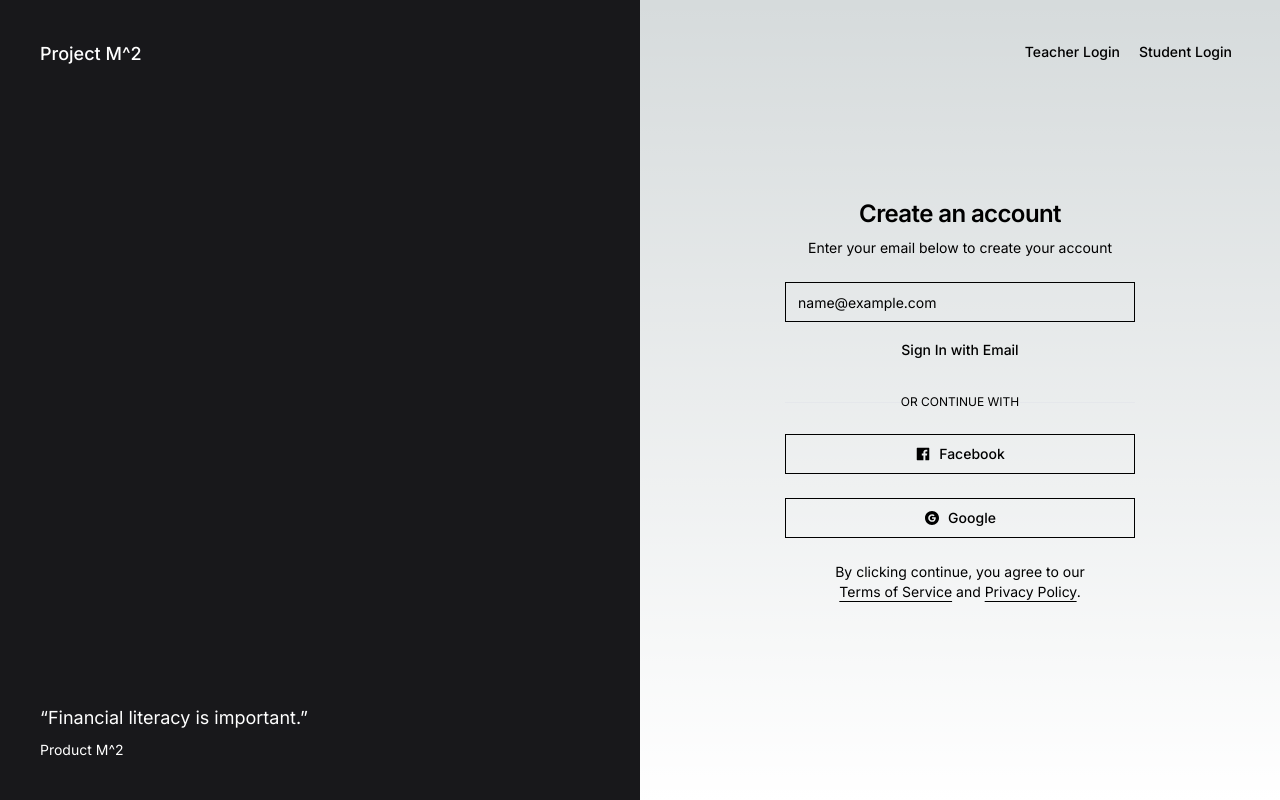
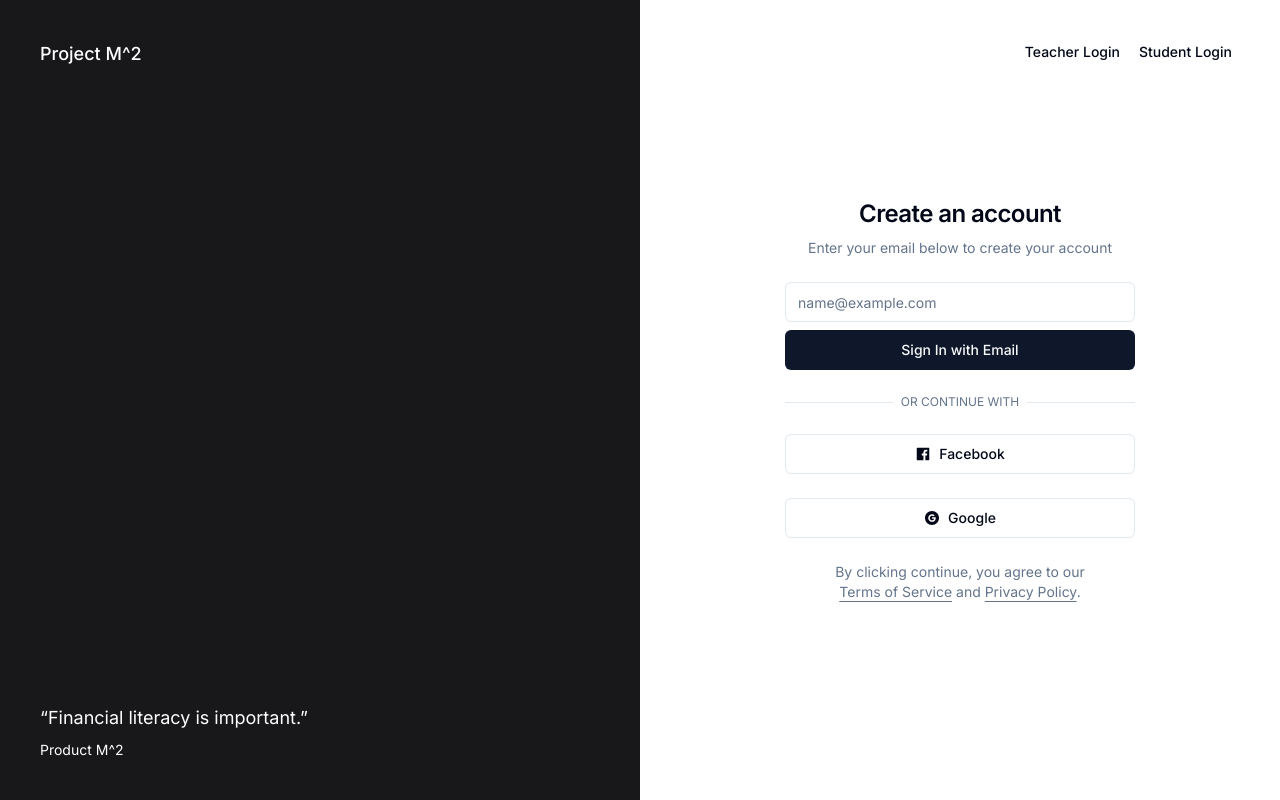
Before and after one commit to cfghk23/Team-5, a Next.js app in the folder frontEnd/my-app/: page / in a window 1280 px wide. Built offline with nearby package versions, Linux system fonts and the light colour scheme.

Commit message:
Fix the css

```diff
--- a/frontEnd/my-app/src/app/globals.css
+++ b/frontEnd/my-app/src/app/globals.css
@@ -2,26 +2,75 @@
 @tailwind components;
 @tailwind utilities;
 
-:root {
-  --foreground-rgb: 0, 0, 0;
-  --background-start-rgb: 214, 219, 220;
-  --background-end-rgb: 255, 255, 255;
-}
+@layer base {
+  :root {
+    --background: 0 0% 100%;
+    --foreground: 222.2 84% 4.9%;
 
-@media (prefers-color-scheme: dark) {
-  :root {
-    --foreground-rgb: 255, 255, 255;
-    --background-start-rgb: 0, 0, 0;
-    --background-end-rgb: 0, 0, 0;
+    --card: 0 0% 100%;
+    --card-foreground: 222.2 84% 4.9%;
+
+    --popover: 0 0% 100%;
+    --popover-foreground: 222.2 84% 4.9%;
+
+    --primary: 222.2 47.4% 11.2%;
+    --primary-foreground: 210 40% 98%;
+
+    --secondary: 210 40% 96.1%;
+    --secondary-foreground: 222.2 47.4% 11.2%;
+
+    --muted: 210 40% 96.1%;
+    --muted-foreground: 215.4 16.3% 46.9%;
+
+    --accent: 210 40% 96.1%;
+    --accent-foreground: 222.2 47.4% 11.2%;
+
+    --destructive: 0 84.2% 60.2%;
+    --destructive-foreground: 210 40% 98%;
+
+    --border: 214.3 31.8% 91.4%;
+    --input: 214.3 31.8% 91.4%;
+    --ring: 222.2 84% 4.9%;
+
+    --radius: 0.5rem;
+  }
+
+  .dark {
+    --background: 222.2 84% 4.9%;
+    --foreground: 210 40% 98%;
+
+    --card: 222.2 84% 4.9%;
+    --card-foreground: 210 40% 98%;
+
+    --popover: 222.2 84% 4.9%;
+    --popover-foreground: 210 40% 98%;
+
+    --primary: 210 40% 98%;
+    --primary-foreground: 222.2 47.4% 11.2%;
+
+    --secondary: 217.2 32.6% 17.5%;
+    --secondary-foreground: 210 40% 98%;
+
+    --muted: 217.2 32.6% 17.5%;
+    --muted-foreground: 215 20.2% 65.1%;
+
+    --accent: 217.2 32.6% 17.5%;
+    --accent-foreground: 210 40% 98%;
+
+    --destructive: 0 62.8% 30.6%;
+    --destructive-foreground: 210 40% 98%;
+
+    --border: 217.2 32.6% 17.5%;
+    --input: 217.2 32.6% 17.5%;
+    --ring: 212.7 26.8% 83.9%;
   }
 }
 
-body {
-  color: rgb(var(--foreground-rgb));
-  background: linear-gradient(
-      to bottom,
-      transparent,
-      rgb(var(--background-end-rgb))
-    )
-    rgb(var(--background-start-rgb));
+@layer base {
+  * {
+    @apply border-border;
+  }
+  body {
+    @apply bg-background text-foreground;
+  }
 }
--- /dev/null
+++ b/frontEnd/my-app/src/lib/utils.ts
@@ -0,0 +1,6 @@
+import { type ClassValue, clsx } from "clsx"
+import { twMerge } from "tailwind-merge"
+
+export function cn(...inputs: ClassValue[]) {
+  return twMerge(clsx(inputs))
+}
--- a/frontEnd/my-app/tailwind.config.js
+++ b/frontEnd/my-app/tailwind.config.js
@@ -6,7 +6,7 @@ module.exports = {
     './components/**/*.{js,jsx}',
     './app/**/*.{js,jsx}',
     './src/**/*.{js,jsx}',
-  ],
+	],
   theme: {
     container: {
       center: true,
```
Also changed, not shown: frontEnd/my-app/components.json.
